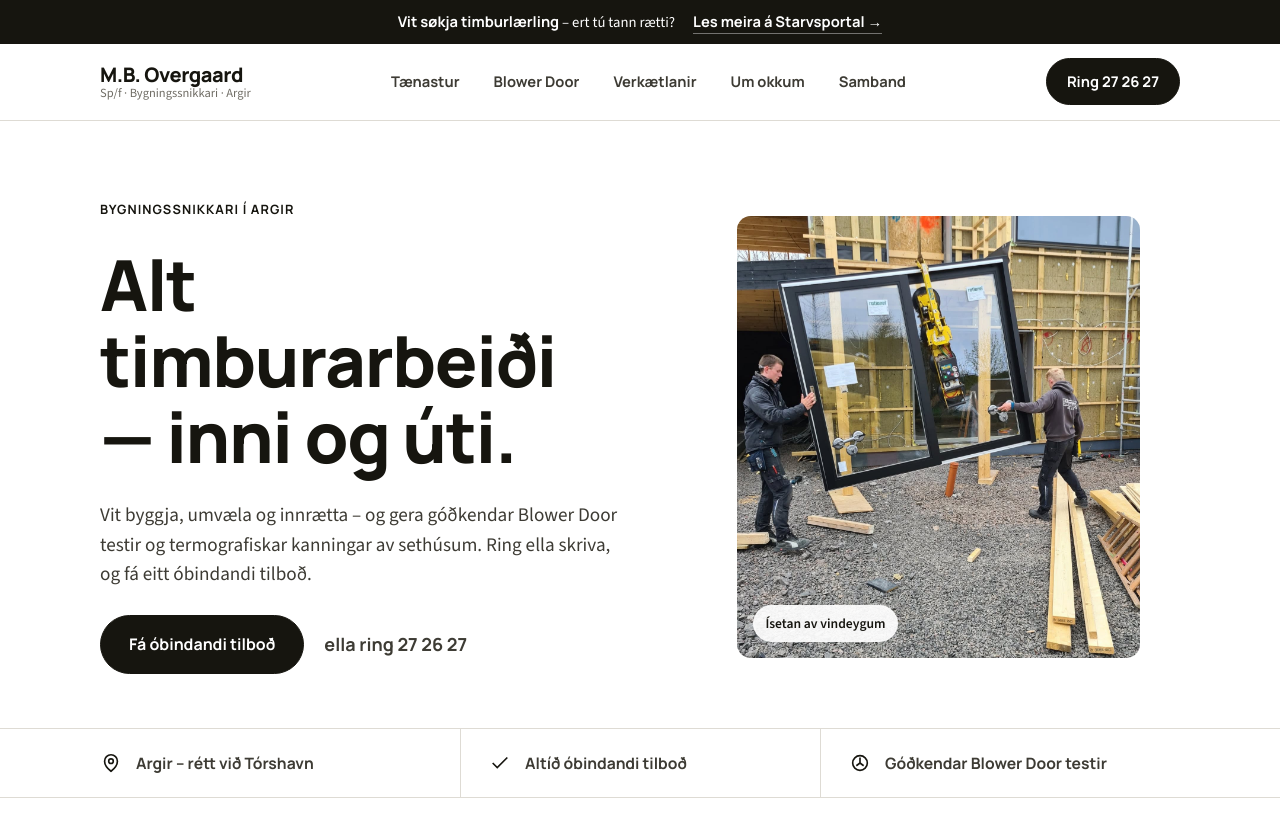
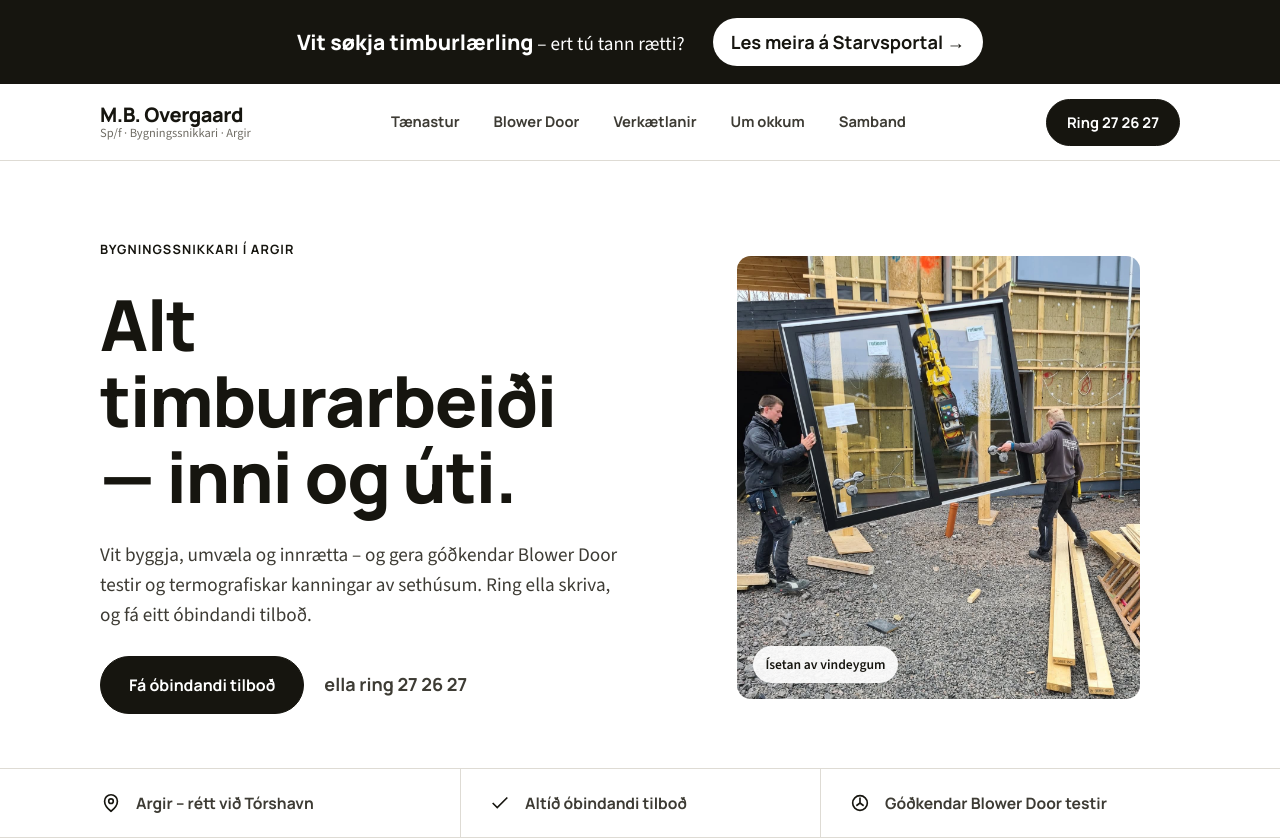
Before and after one commit to b4wtvvv8vr-a11/mbo-overgaard, a plain HTML site: page sandbox.html in a window 1280 px wide. Shown: the top 840 px of the page. Drawn offline with nearby package versions, Linux system fonts and the light colour scheme.

Commit message:
Sandbox: larger apprentice bar with button
Co-Authored-By: Claude Opus 5 <noreply@anthropic.com>

```diff
--- a/sandbox.html
+++ b/sandbox.html
@@ -53,11 +53,11 @@
   .skip:focus { left: 8px; }
 
   /* Apprentice bar */
-  .topbar { background: var(--pine); color: #fff; font-size: 0.92rem; }
-  .topbar-in { display: flex; justify-content: center; align-items: center; gap: 18px; flex-wrap: wrap; padding: 10px 0; text-align: center; }
-  .topbar b { font-family: var(--display); font-weight: 700; }
-  .topbar a { color: #fff; font-family: var(--display); font-weight: 700; text-decoration: none; border-bottom: 1px solid rgba(255,255,255,.4); }
-  .topbar a:hover { border-color: #fff; }
+  .topbar { background: var(--pine); color: #fff; font-size: clamp(1rem, 1.6vw, 1.2rem); }
+  .topbar-in { display: flex; justify-content: center; align-items: center; gap: 12px 28px; flex-wrap: wrap; padding: 18px 0; text-align: center; }
+  .topbar b { font-family: var(--display); font-weight: 800; font-size: 1.1em; }
+  .topbar a { color: var(--pine); background: #fff; font-family: var(--display); font-weight: 700; font-size: 0.95em; text-decoration: none; padding: 10px 18px; border-radius: 999px; transition: background .15s ease; }
+  .topbar a:hover { background: var(--pine-soft); }
 
   /* Header */
   header { position: sticky; top: 0; z-index: 50; background: rgba(255,255,255,.94); backdrop-filter: blur(8px); border-bottom: 1px solid var(--line); }
```
